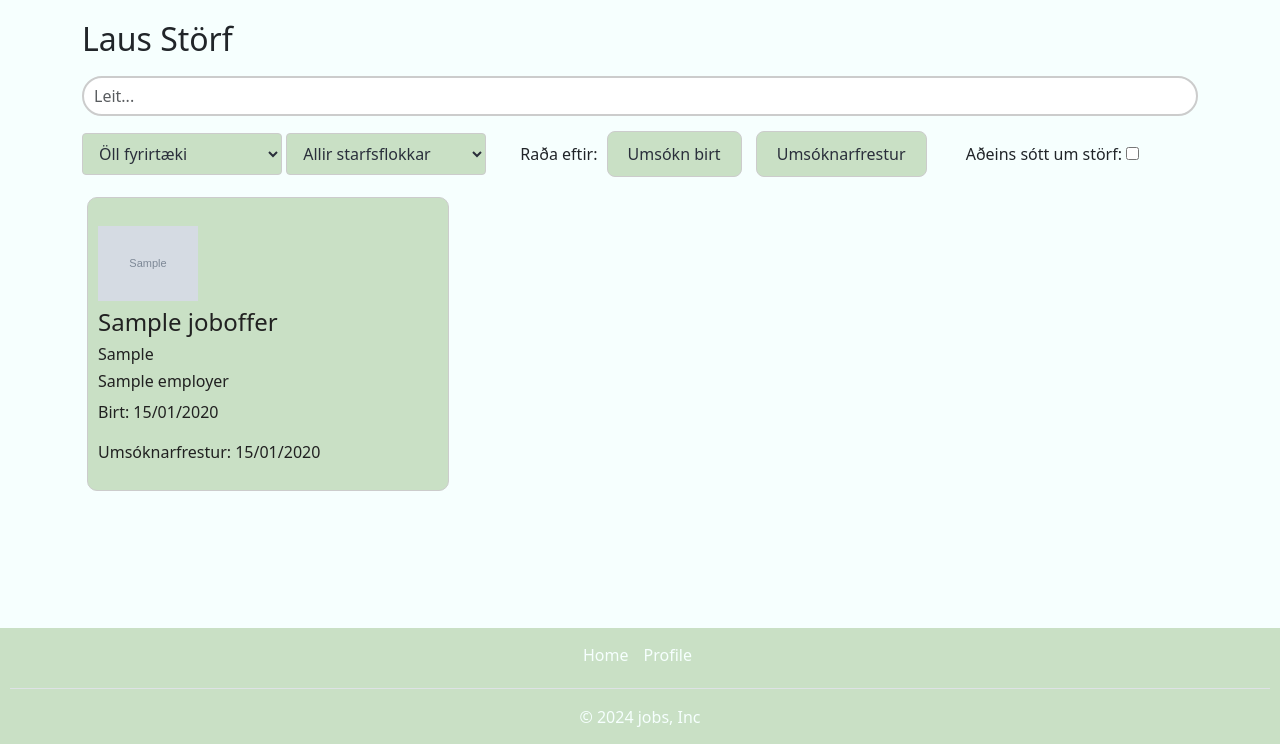
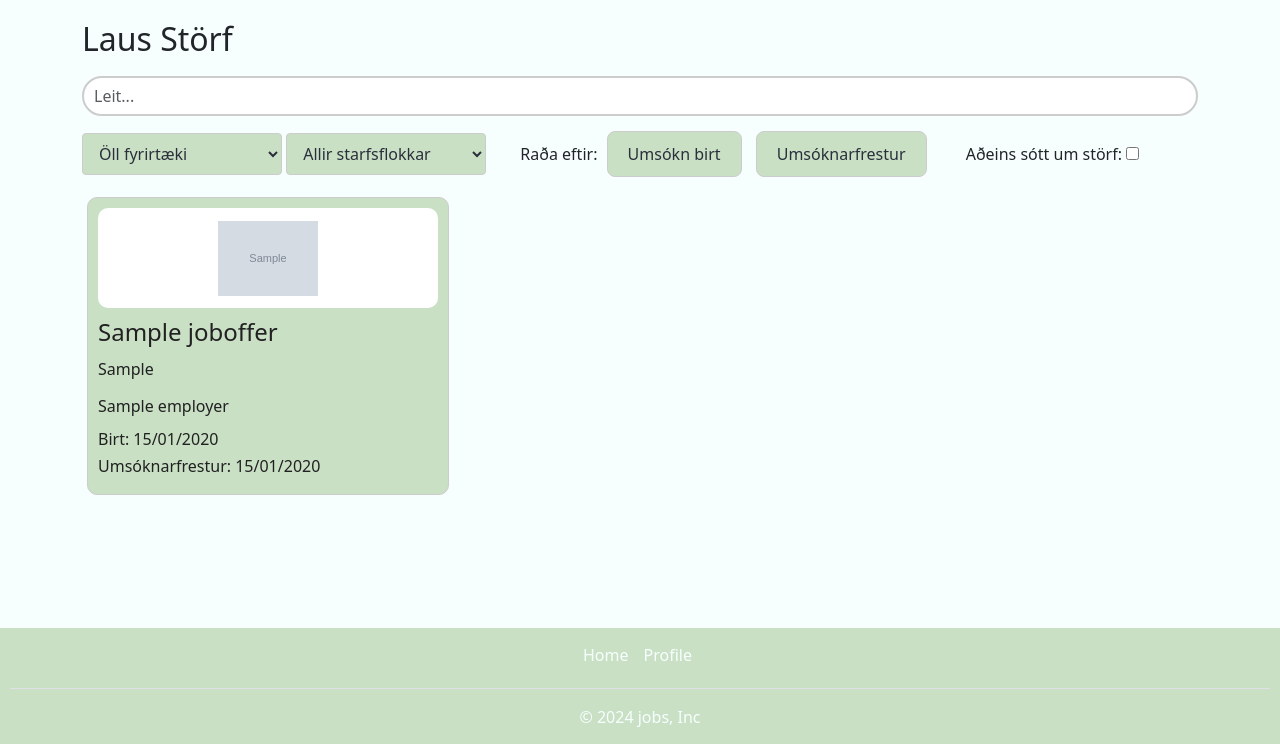
Before and after one commit to PeturDaniel/jobhunters32, a Django app: page / in a window 1280 px wide. Shown: the part 56-800 px from the top of the page. Run offline with Django 5.2, Linux system fonts and the light colour scheme; tables that the repository leaves empty hold one stand-in row (values such as "Sample post"); grey boxes marked "Sample" are stand-in pictures.

Commit message:
small look changes

```diff
--- a/static/css/main.css
+++ b/static/css/main.css
@@ -83,6 +83,16 @@ footer p {
   z-index: 1;
 }
 
+.job-title {
+  padding-top: 10px;
+  padding-bottom: 5px;
+}
+
+.employer-title {
+  padding-top: 10px;
+  padding-bottom: 5px;
+}
+
 /* Image Styles */
 .navbar-logo,
 .profile-image {
@@ -98,8 +108,20 @@ footer p {
 
 .employer-profile-photo {
   padding-top: 10px;
+  padding-bottom: 10px;
   width: 100px;
   height: 100px;
+  margin: auto;
+  display: block;
+  object-fit: scale-down;
+}
+
+.employer-profile-photo-detail {
+  padding-top: 10px;
+  padding-bottom: 10px;
+  width: 100px;
+  height: 100px;
+  display: block;
   object-fit: scale-down;
 }
 
@@ -111,6 +133,11 @@ footer p {
   padding-bottom: 45%;
   height: auto;
   background-size: 70%;
+}
+
+#card-logo {
+  background-color: #ffffff;
+  border-radius: 10px;
 }
 
 /* Dropdown Styles */
--- a/templates/employers_page/employer_details.html
+++ b/templates/employers_page/employer_details.html
@@ -1,7 +1,7 @@
 {% extends "base.html" %}
 {% block content %}
     <div class="employer-background" style="background-image: url({{ employer.cover_photo }})"></div>
-    <img class="employer-profile-photo" src="{{ employer.profile_photo }}" alt="#"/>
+    <img class="employer-profile-photo-detail" src="{{ employer.profile_photo }}" alt="#"/>
     <h2>{{ employer.name }}</h2>
     <p>{{ employer.about|safe }}</p>
     <p>{{ employer.address }}</p>
--- a/templates/employers_page/single_employer.html
+++ b/templates/employers_page/single_employer.html
@@ -1,7 +1,9 @@
 <div class="well-job">
     <a href="/vinnustadir/{{ employer.id }}" class="card-link">
-        <img class="employer-profile-photo" src="{{ employer.profile_photo }}" alt="#"/>
+        <div id="card-logo">
+            <img class="employer-profile-photo" src="{{ employer.profile_photo }}" alt="#"/>
+        </div>
         <h4 class="employer-title">{{ employer.name }}</h4>
-        <p>{{ employer.address }}</p>
+        <h6>{{ employer.address }}</h6>
     </a>
 </div>
--- a/templates/job_offers_page/single_job_offer.html
+++ b/templates/job_offers_page/single_job_offer.html
@@ -1,10 +1,12 @@
 <div class="well-job" id="{{ job_offer.id }}">
     <a href="/lausstorf/{{ job_offer.id }}" class="card-link">
-        <img class="employer-profile-photo" src="{{ job_offer.employer.profile_photo }}" alt="#"/>
+        <div id="card-logo">
+            <img class="employer-profile-photo" src="{{ job_offer.employer.profile_photo }}" alt="#"/>
+        </div>
         <h4 class="job-title">{{ job_offer.title }}</h4>
         <h6 class="job-category">{{ job_offer.category }}</h6>
         <h6 class="employer-title">{{ job_offer.employer.name }}</h6>
-        <p id="{{ job_offer.publish_date }}">Birt: {{job_offer.publish_date|date:"d/m/Y" }}</p>
-        <p id="{{ job_offer.due_date }}">Umsóknarfrestur: {{ job_offer.due_date|date:"d/m/Y" }}</p>
+        <h6 id="{{ job_offer.publish_date }}">Birt: {{job_offer.publish_date|date:"d/m/Y" }}</h6>
+        <h6 id="{{ job_offer.due_date }}">Umsóknarfrestur: {{ job_offer.due_date|date:"d/m/Y" }}</h6>
     </a>
 </div>
```
Also changed, not shown: other parts of static/css/main.css (+0 -50 lines), templates/job_offers_page/job_offer_details.html (+7 -5 lines).
